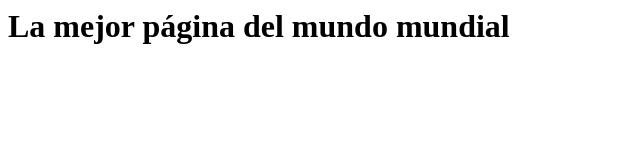
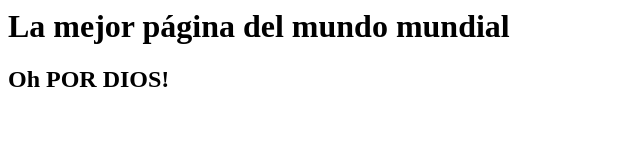
Before and after one commit to Yuuanother/Practice, a plain HTML site: page index.html in a window 1280 px wide. Shown: the whole page, without its empty margins (0-640 px from the left). Drawn offline with Linux system fonts and the light colour scheme.

Commit message:
Comentario

```diff
--- a/index.html
+++ b/index.html
@@ -5,7 +5,7 @@
 
 <body>
     <h1>La mejor página del mundo mundial</h1>
-
+    <h2>Oh POR DIOS!</h2>
     <script src="app.js"></script>
 </body>
 
```
